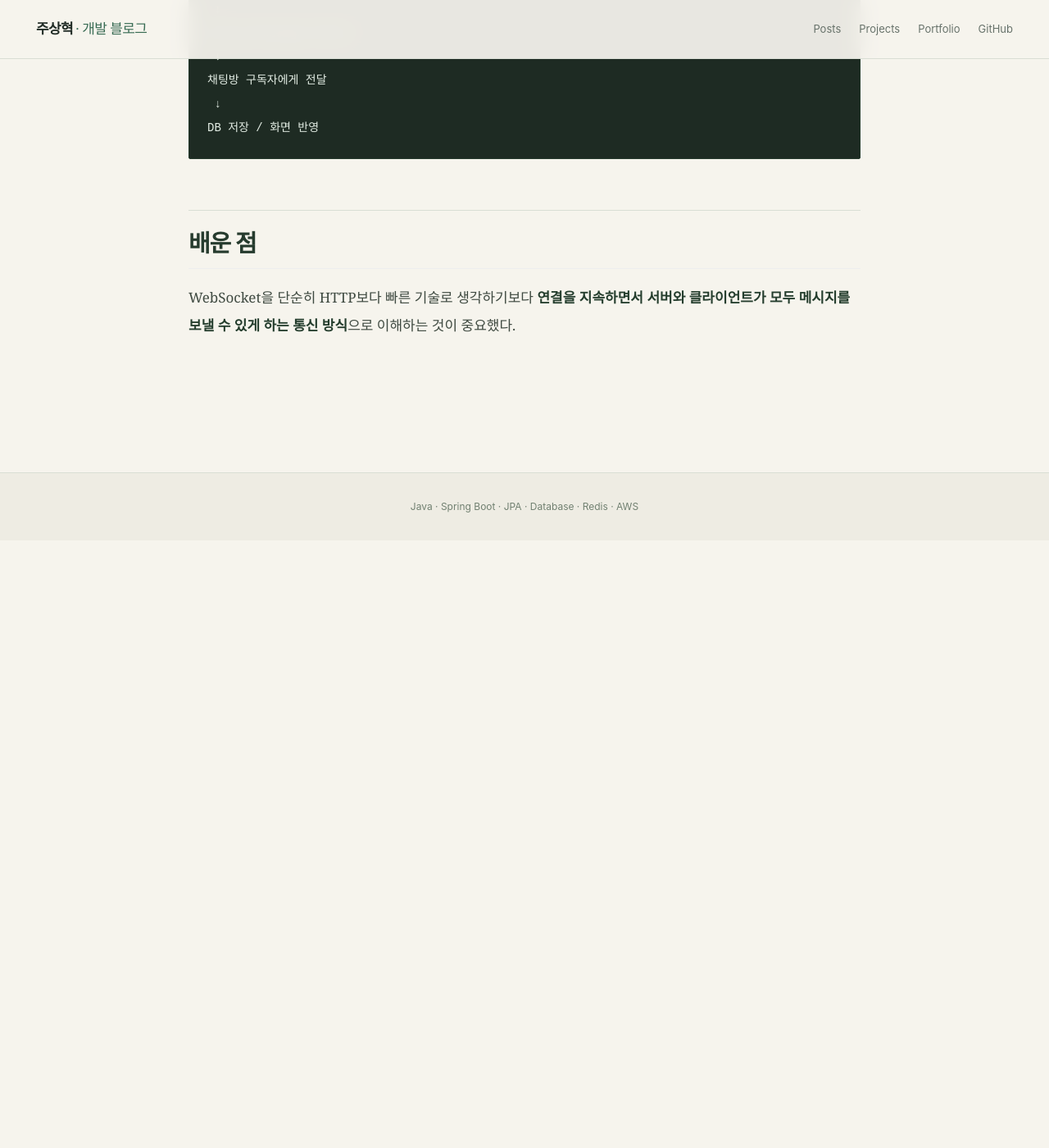
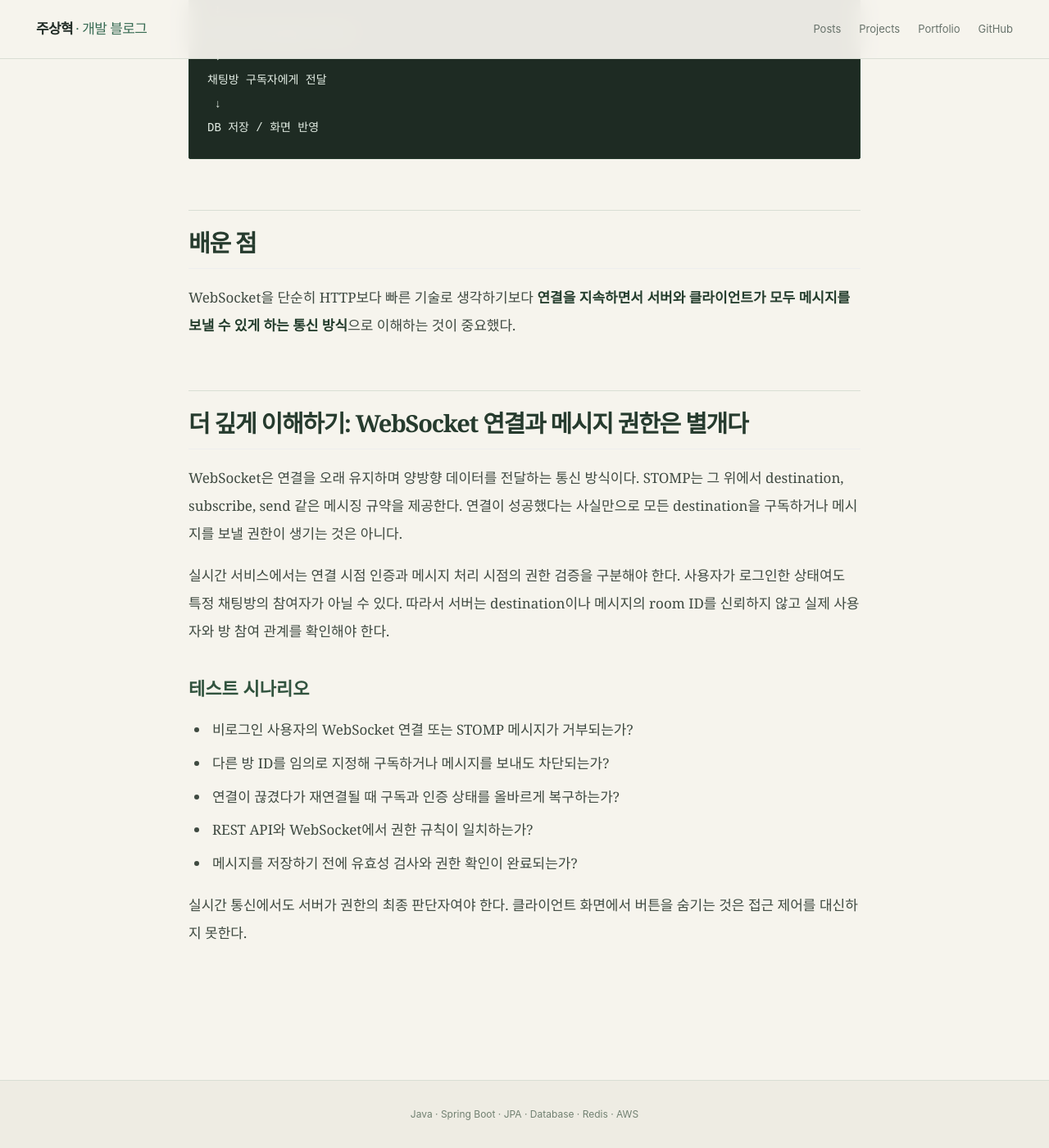
Before and after one commit to zuzusnasna/zuzusnasna.github.io, a Jekyll site: the page built from _posts/2026-10-26-realtimechat-websocket-stomp.md, in a window 1280 px wide and 1400 px high, scrolled down 1496 px. Shown: the whole window at 82% size. Built offline with Jekyll 4.4.1, drawn with Linux system fonts in a browser that asks for light colours; before the commit the page ends 2155 px from its top, so only the background shows below that.

Commit message:
docs: expand technical posts with tradeoffs and failure cases

```diff
--- a/_posts/2026-10-26-realtimechat-websocket-stomp.md
+++ b/_posts/2026-10-26-realtimechat-websocket-stomp.md
@@ -44,3 +44,18 @@ DB 저장 / 화면 반영
 ## 배운 점
 
 WebSocket을 단순히 HTTP보다 빠른 기술로 생각하기보다 **연결을 지속하면서 서버와 클라이언트가 모두 메시지를 보낼 수 있게 하는 통신 방식**으로 이해하는 것이 중요했다.
+
+## 더 깊게 이해하기: WebSocket 연결과 메시지 권한은 별개다
+
+WebSocket은 연결을 오래 유지하며 양방향 데이터를 전달하는 통신 방식이다. STOMP는 그 위에서 destination, subscribe, send 같은 메시징 규약을 제공한다. 연결이 성공했다는 사실만으로 모든 destination을 구독하거나 메시지를 보낼 권한이 생기는 것은 아니다.
+
+실시간 서비스에서는 연결 시점 인증과 메시지 처리 시점의 권한 검증을 구분해야 한다. 사용자가 로그인한 상태여도 특정 채팅방의 참여자가 아닐 수 있다. 따라서 서버는 destination이나 메시지의 room ID를 신뢰하지 않고 실제 사용자와 방 참여 관계를 확인해야 한다.
+
+### 테스트 시나리오
+- 비로그인 사용자의 WebSocket 연결 또는 STOMP 메시지가 거부되는가?
+- 다른 방 ID를 임의로 지정해 구독하거나 메시지를 보내도 차단되는가?
+- 연결이 끊겼다가 재연결될 때 구독과 인증 상태를 올바르게 복구하는가?
+- REST API와 WebSocket에서 권한 규칙이 일치하는가?
+- 메시지를 저장하기 전에 유효성 검사와 권한 확인이 완료되는가?
+
+실시간 통신에서도 서버가 권한의 최종 판단자여야 한다. 클라이언트 화면에서 버튼을 숨기는 것은 접근 제어를 대신하지 못한다.
```
